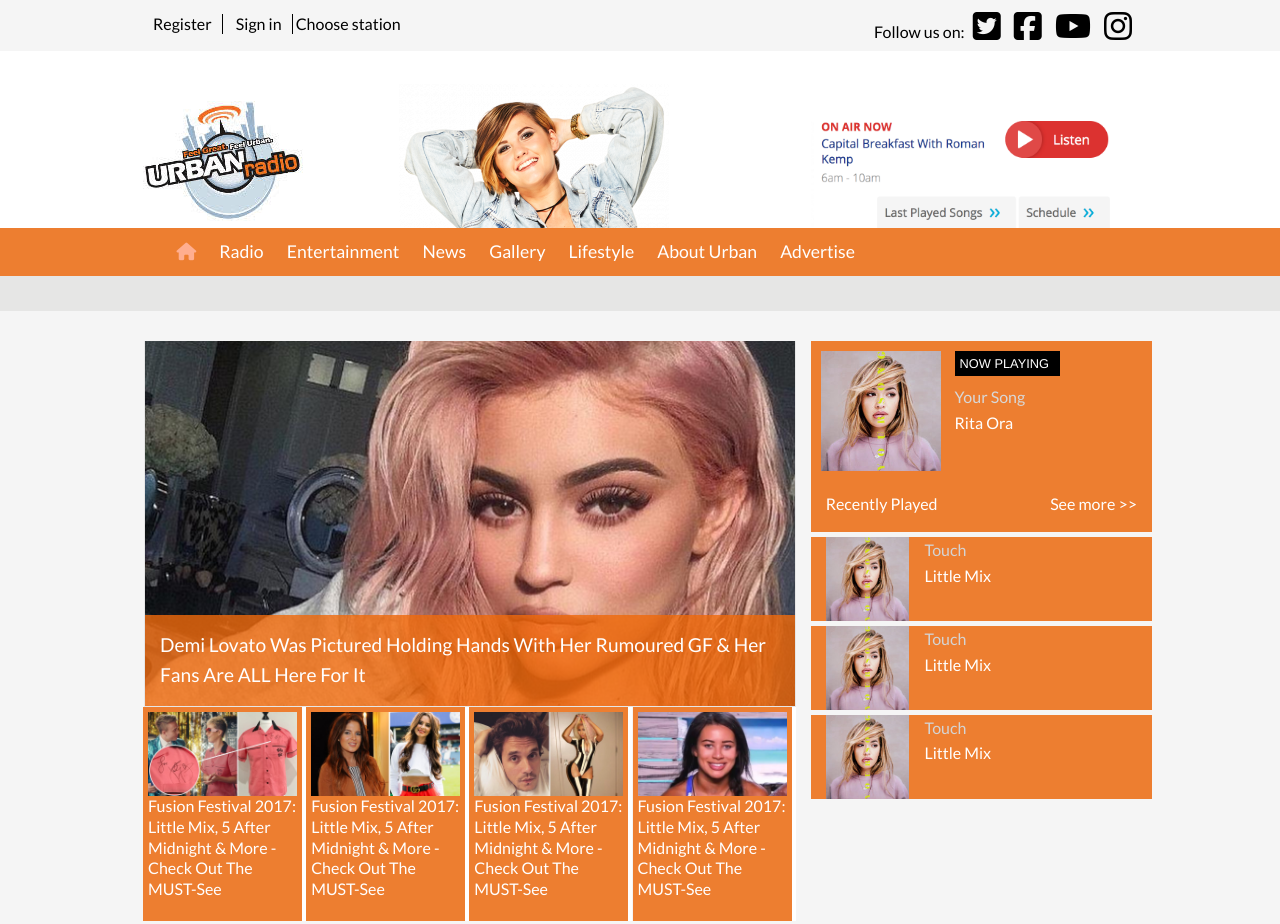
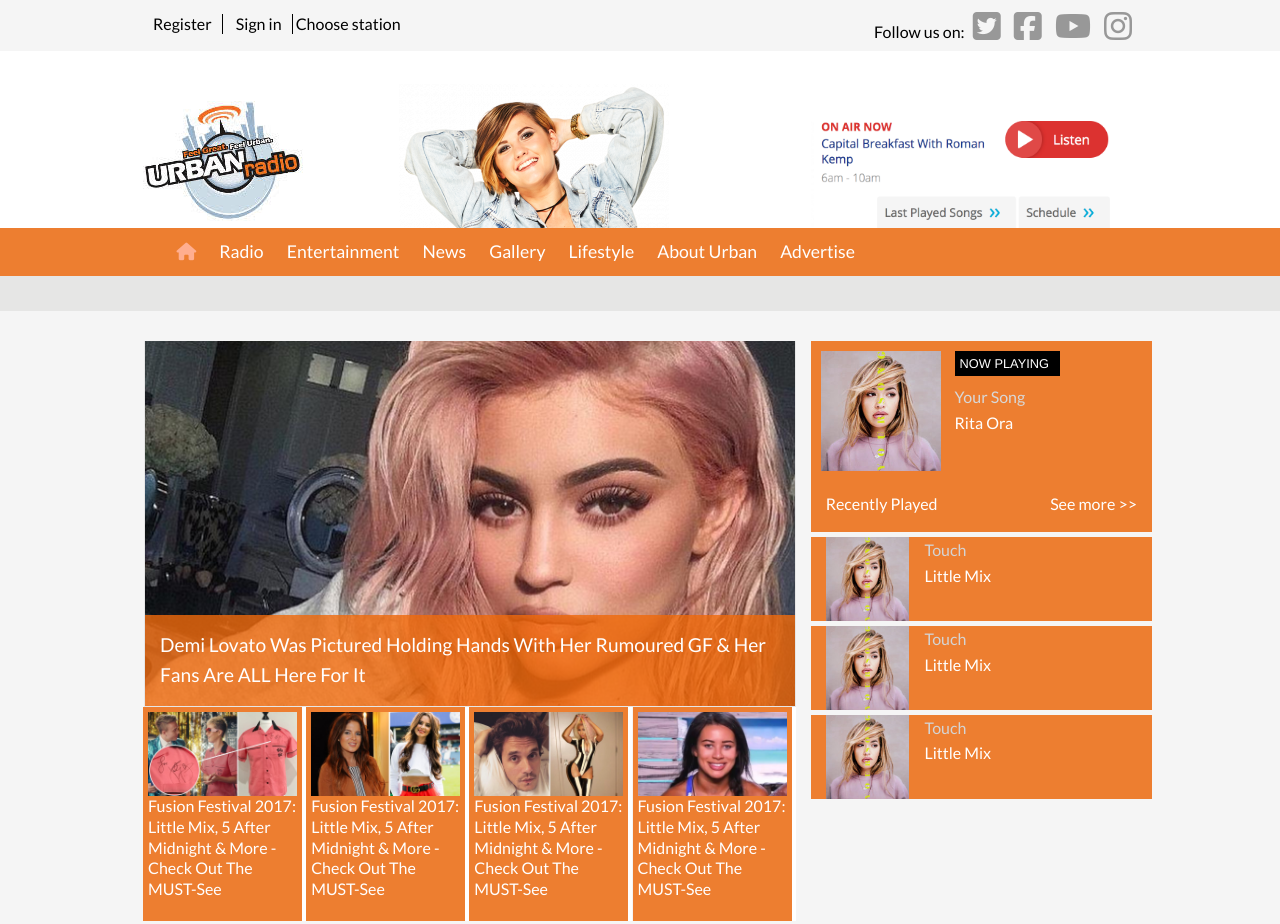
Before and after one commit to Gaseema/urbanRadio, a plain HTML site: page index.html in a window 1280 px wide. Shown: the top 924 px of the page. Drawn offline with Linux system fonts and the light colour scheme.

```diff
--- a/css/app.css
+++ b/css/app.css
@@ -9,7 +9,8 @@ body {
 }
 
 .header .fa{
-    color: #000;
+    color: #989898;
+    cursor: pointer;
 }
 
 .top-links li{
```
